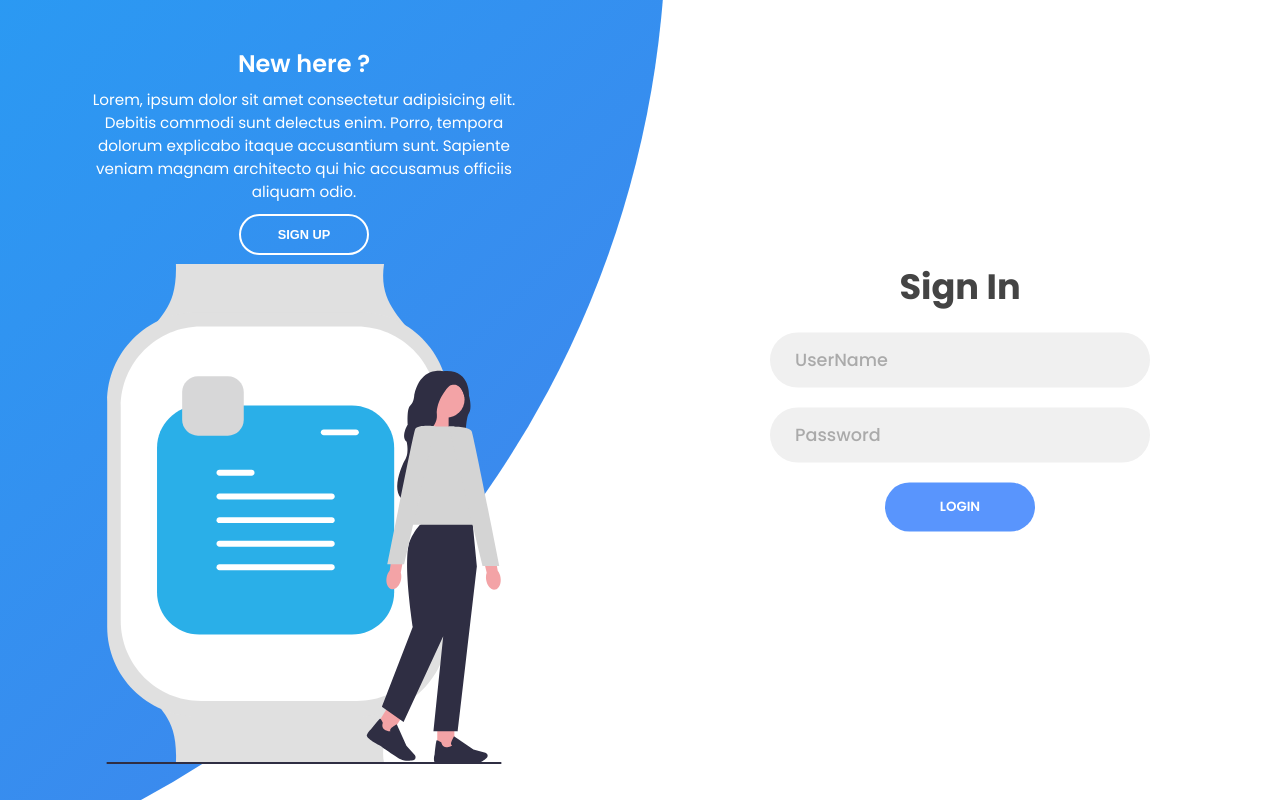
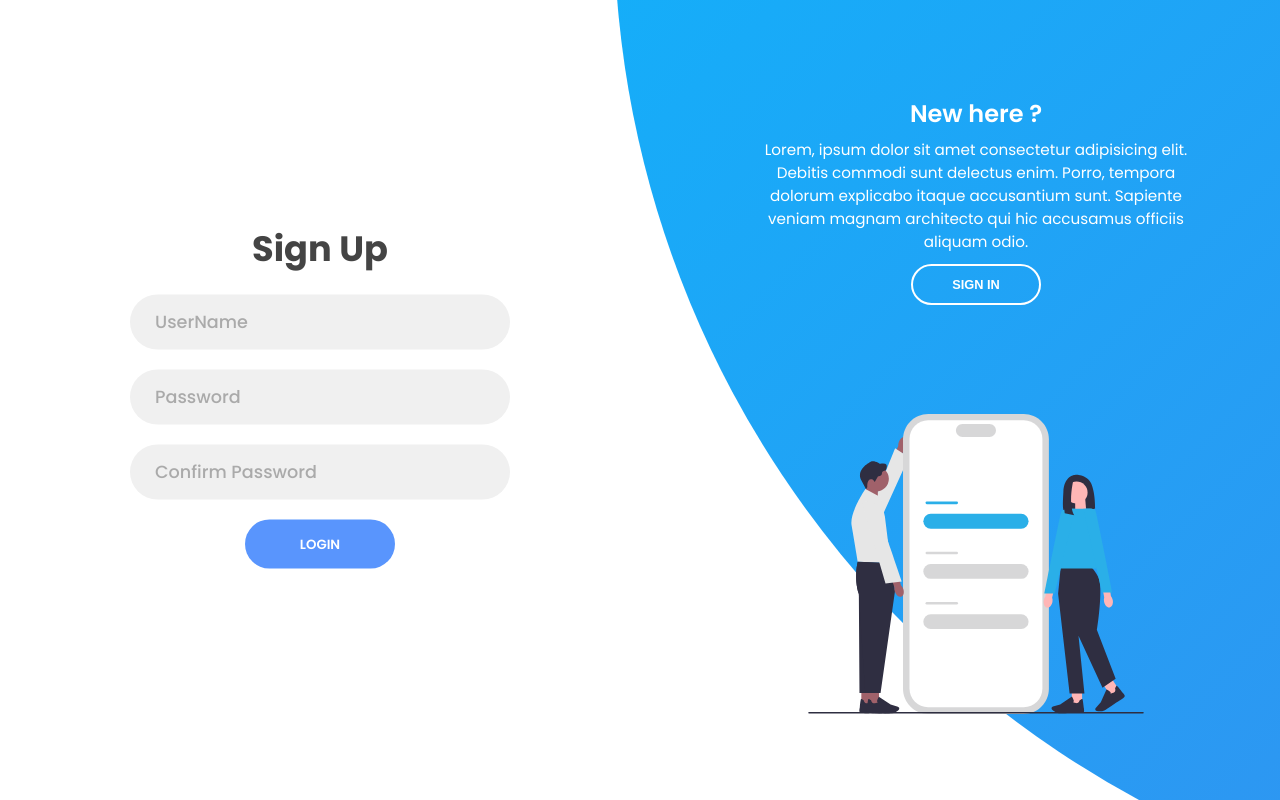
Before and after one commit to dev-anu/login_page, a plain HTML site: page index.html in a window 1280 px wide. Both pictures are taken after a click on the button "SIGN UP". Drawn offline with Linux system fonts and the light colour scheme.

Commit message:
added new design

```diff
--- a/index.html
+++ b/index.html
@@ -48,7 +48,7 @@
                     <p>Lorem, ipsum dolor sit amet consectetur adipisicing elit. Debitis commodi sunt delectus enim. Porro, tempora dolorum explicabo itaque accusantium sunt. Sapiente veniam magnam architecto qui hic accusamus officiis aliquam odio.</p>
                     <button class="btn transparent" id="sign-up-btn">Sign up</button>
                 </div>
-                <img src="./assets/three.svg" alt="assets" height="500px" class="image"/>
+                <img src="./assets/three.svg" alt="assets" height="300px" class="image"/>
             </div>
             <div class="panel right-panel">
                 <div class="content">
@@ -56,9 +56,10 @@
                     <p>Lorem, ipsum dolor sit amet consectetur adipisicing elit. Debitis commodi sunt delectus enim. Porro, tempora dolorum explicabo itaque accusantium sunt. Sapiente veniam magnam architecto qui hic accusamus officiis aliquam odio.</p>
                     <button class="btn transparent" id="sign-in-btn">Sign in</button>
                 </div>
-                <img src="./assets/two.svg" alt="assets" class="image"/>
+                <img src="./assets/two.svg" alt="assets" class="image" height="300px"/>
             </div>
         </div>
     </div>
+    <script src="./script.js"></script>
 </body>
 </html>
--- /dev/null
+++ b/script.js
@@ -0,0 +1,12 @@
+const sign_in_btn = document.querySelector("#sign-in-btn");
+const sign_up_btn= document.querySelector("#sign-up-btn");
+const container = document.querySelector(".container");
+
+sign_up_btn.addEventListener('click',()=>{
+    container.classList.add("sign-up-mode")
+})
+
+
+sign_in_btn.addEventListener('click',()=>{
+    container.classList.remove("sign-up-mode")
+})
--- a/style.css
+++ b/style.css
@@ -29,6 +29,7 @@ body, input{
     right:48%;
     transform: translateY(-50%);
     z-index: 6;
+    transition: 1.8s ease-in-out;
 }
 
 .form-container{
@@ -59,6 +60,7 @@ form{
     overflow: hidden;
     grid-column: 1/2;
     grid-row: 1/2;
+    transition: 0.2s 0.7s ease-in-out;
 }
 
 form.sign-in-form{
@@ -155,10 +157,12 @@ form.sign-up-form{
 
 .image{
     width: 100%;
+    transition: 1.1s .4s ease-in-out;
 }
 
 .panel .content{
     color: #fff;
+    transition: .9s .6s ease-in-out;
 }
 
 .panel h3{
@@ -185,3 +189,42 @@ form.sign-up-form{
 .right-panel .content,.right-panel .image{
     transform: translateX(800px);
 }
+
+
+
+/* Animation */
+.container.sign-up-mode:before{
+    transform: translate(100%, -50%);
+    right:52%;
+}
+
+.container.sign-up-mode .left-panel .image,
+.container.sign-up-mode .left-panel .content{
+    transform: translateX(-800px);
+}
+
+.container.sign-up-mode .right-panel .content,
+.container.sign-up-mode .right-panel .image{
+    transform: translateX(0px);
+}
+
+.container.sign-up-mode .left-panel{
+    pointer-events: none;
+}
+
+.container.sign-up-mode .right-panel{
+    pointer-events: all;
+}
+
+.container.sign-up-mode .signin-signup{
+    left:25%;
+}
+.container.sign-up-mode form.sign-in-form{
+    z-index: 1;
+    opacity: 0;
+}
+
+.container.sign-up-mode form.sign-up-form{
+    z-index: 2;
+    opacity: 1;
+}
```
